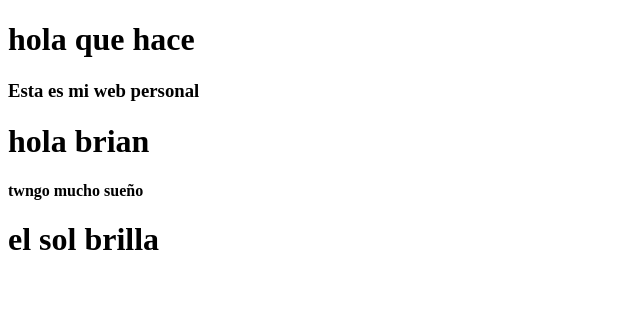
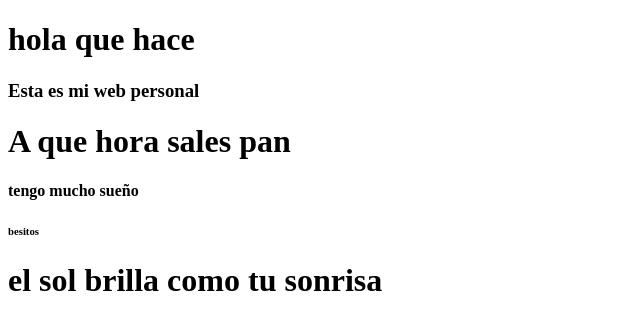
Before and after one commit to FERANGELMA/Clase1, a plain HTML site: page index.html in a window 1280 px wide. Shown: the whole page, without its empty margins (0-640 px from the left). Drawn offline with Linux system fonts and the light colour scheme.

Commit message:
Este es otro cambio

```diff
--- a/index.html
+++ b/index.html
@@ -10,8 +10,9 @@
     <h1>hola que hace</h1>
     <h3>Esta es mi web personal
     </h3>
-    <h1>hola brian</h1>
-    <h4>twngo mucho sueño</h4>
-    <h1>el sol brilla</h1>
+    <h1>A  que hora sales pan</h1>
+    <h4>tengo mucho sueño</h4>
+    <h6>besitos</h6>
+    <h1>el sol brilla como tu sonrisa</h1>
 </body>
 </html>
```
